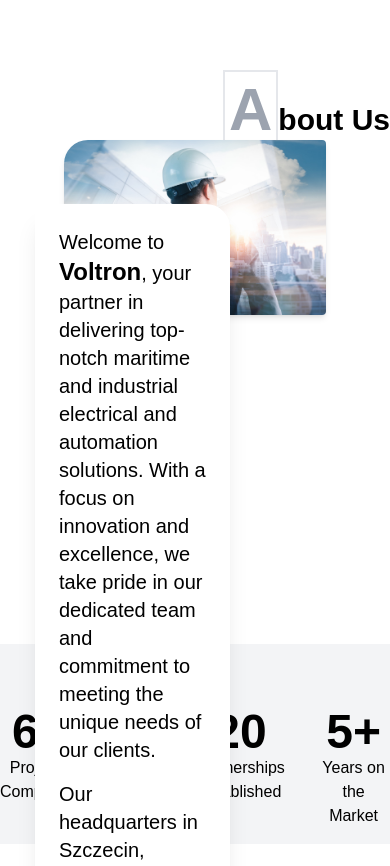
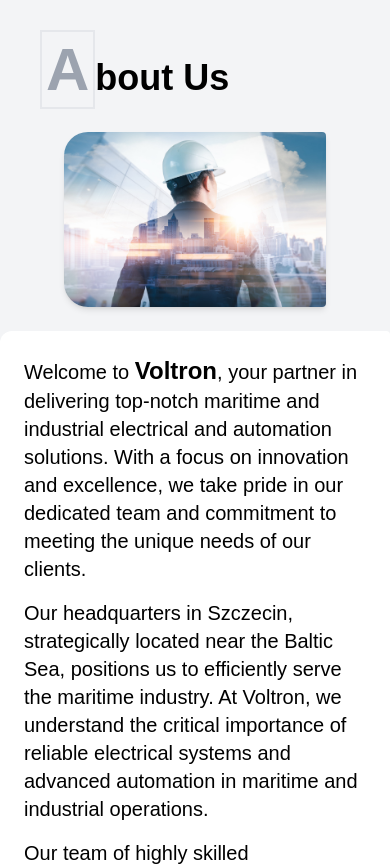
Before and after one commit to Atorami/voltron_react, a React (Vite) app: page / in a window 390 px wide. Shown: the part 844-1710 px from the top of the page. Built offline with nearby package versions, Linux system fonts and the light colour scheme.

Commit message:
feat: add responsive for about section

```diff
--- a/src/components/About/About.jsx
+++ b/src/components/About/About.jsx
@@ -7,28 +7,28 @@
   return (
     <section
       id="about us"
-      className="h-[100vh] overflow-hidden bg-white flex flex-col justify-between"
+      className="h-[1500px] lg:h-[100vh] overflow-hidden bg-gray-100 lg:bg-white flex flex-col justify-between"
     >
-      <div className="container mx-auto lg:container-lg">
-        <h2 className="text-3xl lg:text-4xl font-extrabold pt-20 text-right font-popponi">
+      <div className="container mx-auto lg:container">
+        <h2 className="text-4xl lg:text-4xl font-extrabold pt-10 lg:pt-20 lg:text-right font-popponi px-10 lg:px-0">
           <span className="text-6xl text-gray-400 border-2 p-1">A</span>bout Us
         </h2>
-        <div className="flex flex-row ">
+        <div className="flex flex-col lg:flex-row pt-8 lg:pt-0">
           <Fade left duration={2000} delay={200}>
             {" "}
-            <div className="md:w-1/2 px-16 relative">
+            <div className="w-full md:w-1/2 px-16 relative">
               <img
                 src={bg_img_about}
                 alt=""
-                className="rounded-r rounded-3xl shadow-md"
+                className="w-full h-auto rounded-r rounded-3xl shadow-md"
               />
             </div>
           </Fade>
 
-          <div className="mt-16">
+          <div className="mt-6 lg:mt-16">
             <Fade right duration={2000}>
               {" "}
-              <div className="flex flex-col  w-1/2 absolute bg-white shadow-xl rounded-l rounded-3xl p-6 right-40">
+              <div className="flex flex-col w-full lg:w-1/2 absolute bg-white shadow-xl rounded-tr rounded-xl lg:rounded-l lg:rounded-3xl p-6 lg:right-40">
                 <p className="text-xl">
                   Welcome to{" "}
                   <span className="text-2xl font-semibold">Voltron</span>, your
--- a/src/components/About/Stats/Stats.jsx
+++ b/src/components/About/Stats/Stats.jsx
@@ -34,13 +34,13 @@
   }, []);
 
   return (
-    <section className="h-[200px] bg-gray-100 py-16">
+    <section className="h-[200px] bg-gray-100 py-16 px-24 lg:px-24">
       <div className="container mx-auto text-center">
         <div className="flex justify-center gap-8">
           {/* Projects */}
           <div className="flex flex-col items-center">
             <div>
-              <span className="text-5xl font-bold">
+              <span className="text-4xl lg:text-5xl font-bold">
                 {animatedValues.projects}
               </span>
               <p>Projects Completed</p>
@@ -50,7 +50,7 @@
           {/* Clients */}
           <div className="flex flex-col items-center">
             <div>
-              <span className="text-5xl font-bold">
+              <span className="text-4xl lg:text-5xl font-bold">
                 {animatedValues.clients}
               </span>
               <p>Clients Served</p>
@@ -59,7 +59,7 @@
 
           <div className="flex flex-col items-center">
             <div>
-              <span className="text-5xl font-bold">
+              <span className="text-4xl lg:text-5xl font-bold">
                 {animatedValues.partners}
               </span>
               <p>Partnerships Established</p>
@@ -68,7 +68,7 @@
 
           <div className="flex flex-col items-center">
             <div>
-              <span className="text-5xl font-bold">
+              <span className="text-4xl lg:text-5xl font-bold">
                 {Math.floor(animatedValues.yearsOnMarket)}
                 {animatedValues.yearsOnMarket >= targetData.yearsOnMarket &&
                   "+"}
--- a/src/components/Hero/Hero.jsx
+++ b/src/components/Hero/Hero.jsx
@@ -29,7 +29,7 @@
 
         <ScrollLink
           to="about us"
-          className="absolute bottom-5 sm:bottom-10 text-white cursor-pointer"
+          className="absolute bottom-5 sm:bottom-16 md:bottom-14 text-white cursor-pointer"
           smooth={true}
           duration={500}
         >
```
